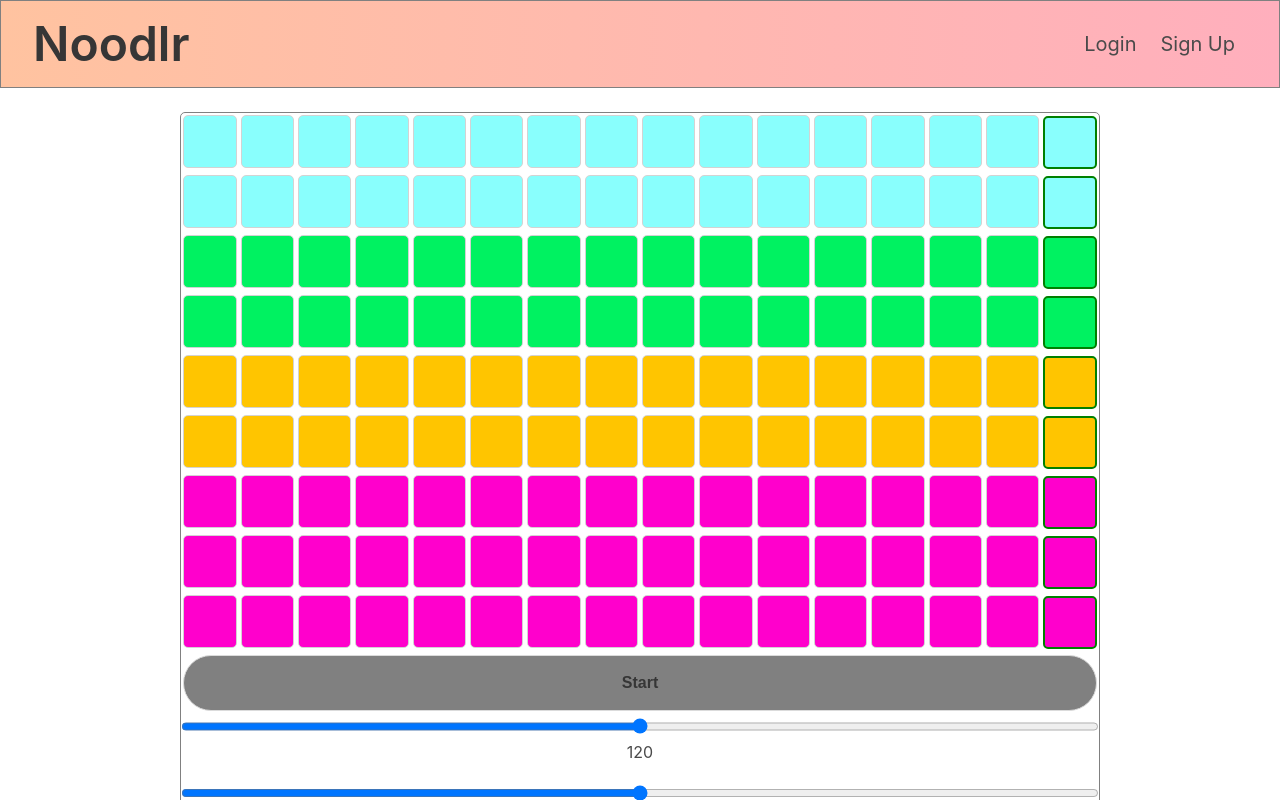
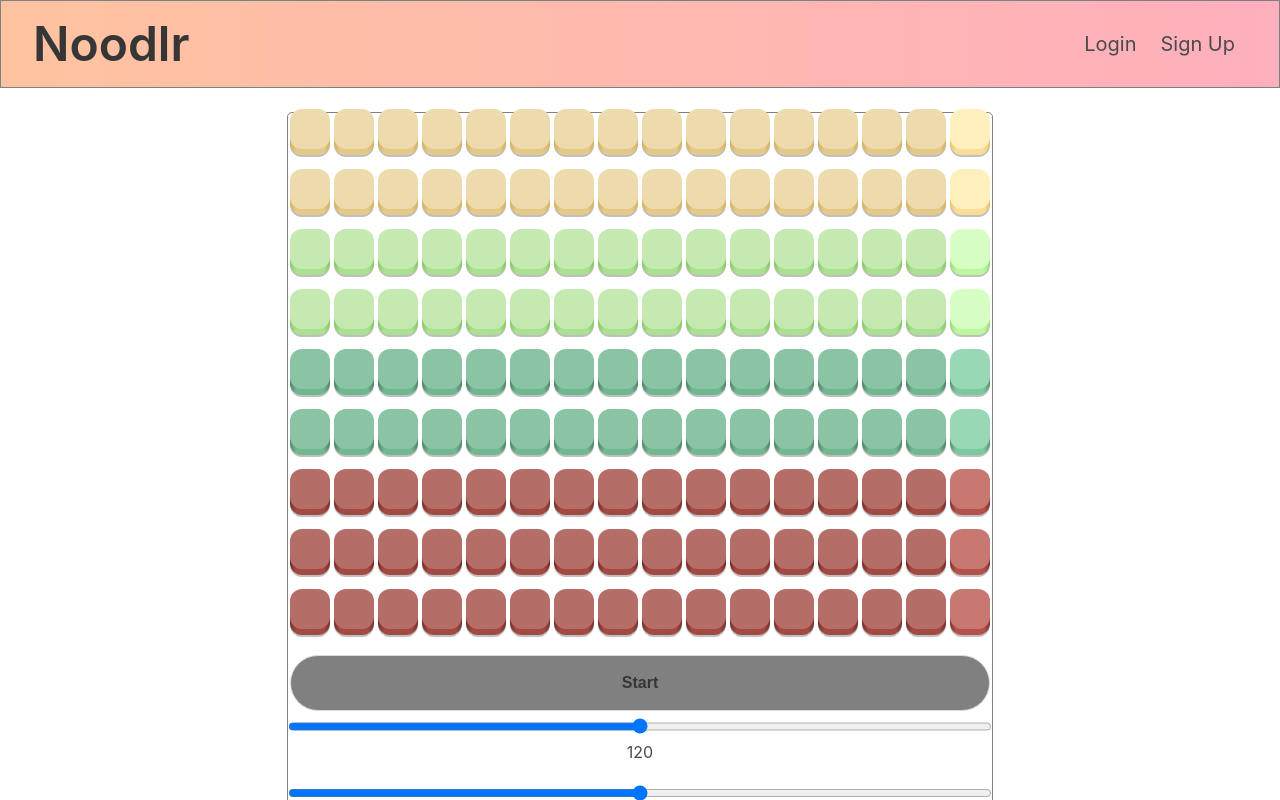
Before and after one commit to Garrett-Bodley/noodlr-frontend, a React (Create React App) app: page /vamps/1 in a window 1280 px wide. Built offline with nearby package versions, Linux system fonts and the light colour scheme; no server answers.

Commit message:
Change button colors and make them animated.

```diff
--- a/src/components/DisplayGrid.js
+++ b/src/components/DisplayGrid.js
@@ -2,6 +2,22 @@ import classNames from 'classnames/bind'
 import Note from './Note'
 
 const DisplayGrid = ({grid, beat, handleOnClick}) => {
+
+  const newColors = [
+    ['hsl(42deg, 100%, 75%)', 'hsl(42deg, 100%, 64%)', 'hsl(42deg, 100%, 49%)'],
+    ['hsl(42deg, 100%, 75%)', 'hsl(42deg, 100%, 64%)', 'hsl(42deg, 100%, 49%)'],
+
+    ['hsl(100deg, 86%, 74%)', 'hsl(100deg, 86%, 63%)', 'hsl(100deg, 86%, 47%)'],
+    ['hsl(100deg, 86%, 74%)', 'hsl(100deg, 86%, 63%)', 'hsl(100deg, 86%, 47%)'],
+
+    ['hsl(147deg, 57%, 60%)', 'hsl(147deg, 57%, 51%)', 'hsl(147deg, 57%, 35%)'],
+    ['hsl(147deg, 57%, 60%)', 'hsl(147deg, 57%, 51%)', 'hsl(147deg, 57%, 35%)'],
+
+    ['hsl(4deg, 82%, 63%)', 'hsl(4deg, 82%, 54%)', 'hsl(4deg, 82%, 38%)'],
+    ['hsl(4deg, 82%, 63%)', 'hsl(4deg, 82%, 54%)', 'hsl(4deg, 82%, 38%)'],
+    ['hsl(4deg, 82%, 63%)', 'hsl(4deg, 82%, 54%)', 'hsl(4deg, 82%, 38%)']
+
+  ]
 
   const colors = [
     ['239, 50, 217', '137, 255, 253'],
@@ -24,10 +40,9 @@ const DisplayGrid = ({grid, beat, handleOnClick}) => {
       {row.map(({note, isActive}, noteIndex) => {
         return(
           <Note
-          color={colors[rowIndex]}
-          className={classNames("note", {"on-beat": beat === (noteIndex + 1) % 16}, {'note-is-active': isActive})}
+          color={newColors[rowIndex]}
+          className={classNames({"on-beat": beat === (noteIndex + 1) % 16, "active": isActive, "pushable": true})}
           key={noteIndex + note}
-          isActive={isActive}
           note={note}
           onClick={() => handleOnClick(rowIndex, noteIndex)}
           />
--- a/src/components/Noisemaker.css
+++ b/src/components/Noisemaker.css
@@ -67,7 +67,7 @@
 }
 
 .on-beat {
-  border: 2px solid green
+  filter: brightness(110%)
 }
 
 .tempo-slider{
--- /dev/null
+++ b/src/components/Note.css
@@ -0,0 +1,84 @@
+.pushable {
+  position: relative;
+  border: none;
+  background: transparent;
+  padding: 0;
+  cursor: pointer;
+  outline-offset: 4px;
+  transition: filter 250ms;
+  margin: 2px;
+}
+.shadow {
+  position: absolute;
+  top: 0;
+  left: 0;
+  width: 100%;
+  height: 100%;
+  border-radius: 12px;
+  background: hsl(0deg 0% 0% / 0.25);
+  will-change: transform;
+  transform: translateY(2px);
+  transition:
+    transform
+    600ms
+    /* cubic-bezier(.3, .7, .4, 1); */
+}
+.edge {
+  position: absolute;
+  top: 0;
+  left: 0;
+  width: 100%;
+  height: 100%;
+  border-radius: 12px;
+  filter: grayscale(.5);
+}
+.front {
+  display: block;
+  position: relative;
+  padding: 1em 1em;
+  border-radius: 12px;
+  font-size: 1.25rem;
+  color: white;
+  will-change: transform;
+  transform: translateY(-6px);
+  filter: grayscale(.5);
+  transition:
+    transform
+    600ms
+    /* cubic-bezier(.3, .7, .4, 1.5); */
+}
+/* .pushable:hover {
+  filter: brightness(110%);
+} */
+.pushable:hover .front {
+  transform: translateY(-7px);
+  transition:
+    transform
+    250ms
+    /* cubic-bezier(.3, .7, .4, 1.5); */
+}
+.pushable.active .front {
+  filter: grayscale(0);
+  transform: translateY(-4px);
+  transition: transform 34ms;
+}
+.pushable.active .edge {
+  filter: grayscale(0);
+  transition: transform 34ms
+}
+
+
+.pushable:hover .shadow {
+  transform: translateY(4px);
+  transition:
+    transform
+    250ms
+    /* cubic-bezier(.3, .7, .4, 1.5); */
+}
+.pushable.active .shadow {
+  transform: translateY(1px);
+  transition: transform 34ms;
+}
+.pushable:focus:not(:focus-visible) {
+  outline: none;
+}
--- a/src/components/Note.js
+++ b/src/components/Note.js
@@ -1,14 +1,35 @@
-const Note = ({isActive, color, onClick, className}) => {
-  const styling =
-    isActive ?
-      {backgroundImage: `linear-gradient(rgba(${color[1]}, 1), rgba(${color[0]}, 1)`} :
-      {backgroundImage: `linear-gradient(rgba(${color[1]}, 1), rgba(${color[1]}, 1)`};
+import './Note.css'
+
+const Note = ({color, onClick, className}) => {
+
+  const edgeColor = {backgroundImage:
+    `linear-gradient(
+      to left,
+      ${color[2]} 0%,
+      ${color[1]} 15%,
+      ${color[1]} 85%,
+      ${color[2]} 100%
+    )`
+  }
+
+  const frontColor = {backgroundColor:
+    color[0]
+  }
+
+
+  // const newStyling = isActive ? active : inactive
 
   return(
-    <button
-    style={styling}
-    onClick={onClick}
-    className={className}>
+    // <button
+    // style={newStyling}
+    // onClick={onClick}
+    // className={className}>
+    // </button>
+
+    <button className={className} onClick={onClick}>
+      <span className="shadow" />
+      <span className="edge" style={edgeColor} />
+      <span className="front" style={frontColor} />
     </button>
   )
 }
```
